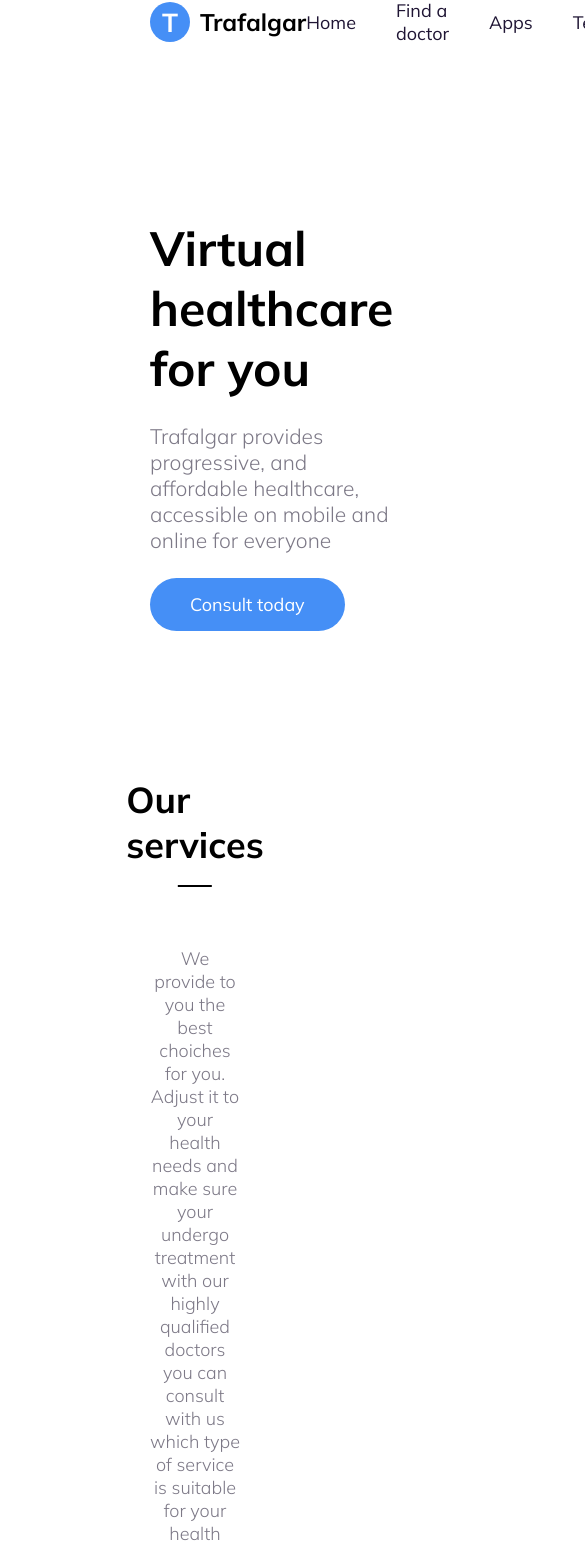
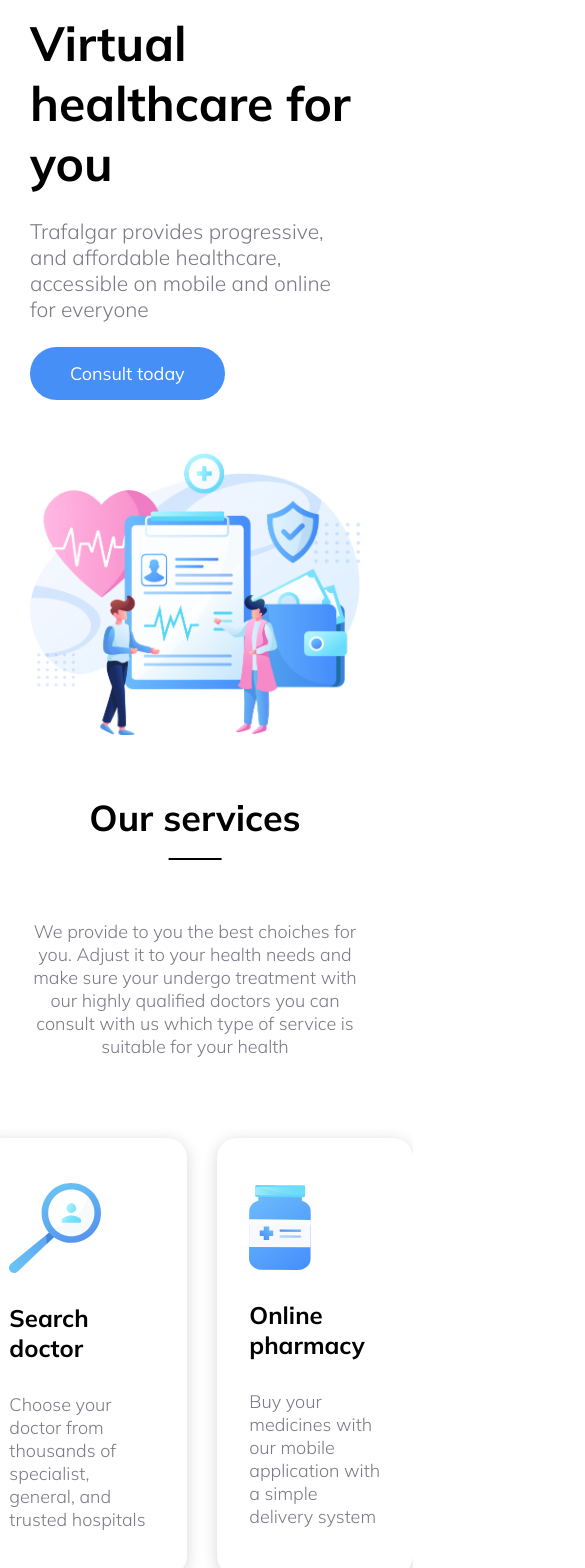
Before and after one commit to Orisabiyi/v-health, a React (Create React App) app: page / in a window 390 px wide. Shown: the part 107-1675 px from the top of the page, 585 px wide, since content can reach past the window. Built offline with nearby package versions, Linux system fonts and the light colour scheme.

Commit message:
chnaged the layout structure of the page for mobile view

```diff
--- a/src/index.css
+++ b/src/index.css
@@ -16,6 +16,12 @@
 
   --padding: 4rem 15rem;
   --flex-parent-gap: 8rem;
+}
+
+@media only screen and (max-width: 37.5em) {
+  :root {
+    --padding: 3rem;
+  }
 }
 
 *,
@@ -48,6 +54,13 @@
   gap: 4rem 8rem;
 }
 
+@media only screen and (max-width: 37.5em) {
+  .header {
+    grid-template-columns: 1fr;
+    gap: 5rem 0;
+  }
+}
+
 .nav {
   display: flex;
   align-items: center;
@@ -66,6 +79,12 @@
   display: flex;
   align-items: center;
   gap: 4rem;
+}
+
+@media only screen and (max-width: 37.5em) {
+  .nav__list {
+    display: none;
+  }
 }
 
 .header__content {
@@ -93,6 +112,16 @@
   height: 100%;
 }
 
+@media only screen and (max-width: 37.5em) {
+  .header__content {
+    grid-column: 1 / 3;
+  }
+
+  .header__img {
+    grid-column: 1 / -1;
+  }
+}
+
 .section {
   padding: var(--padding);
   color: var(--color-text-gray);
@@ -100,6 +129,13 @@
   display: flex;
   align-items: center;
   gap: var(--flex-parent-gap);
+}
+
+@media only screen and (max-width: 37.5em) {
+  .section {
+    flex-direction: column;
+    justify-content: center;
+  }
 }
 
 .section-service {
@@ -148,6 +184,12 @@
   gap: 3rem;
 }
 
+@media only screen and (max-width: 37.5em) {
+  .service__card {
+    grid-template-columns: repeat(2, 1fr);
+  }
+}
+
 .service__card .card {
   border-radius: 2rem;
   padding: 4.5rem 3.25rem;
@@ -163,6 +205,11 @@
   flex-direction: column;
   gap: 3rem;
 }
+.card__img img {
+  width: 100%;
+  height: 100%;
+  display: block;
+}
 
 .card__content {
   display: flex;
@@ -176,8 +223,18 @@
   gap: 3rem;
 }
 
+@media only screen and (max-width: 37.5em) {
+  .article__cards {
+    grid-template-columns: 1fr;
+  }
+}
+
 .article__cards .card {
   border-radius: 2rem;
+}
+
+.article__cards .card__img {
+  width: 100%;
 }
 
 .article__cards .card__content {
@@ -298,6 +355,18 @@
   color: var(--color-neutral);
 }
 
+@media only screen and (max-width: 37.5em) {
+  .footer {
+    grid-template-columns: repeat(2, 1fr);
+    padding: var(--padding);
+  }
+}
+
+.footer .figure {
+  background: var(--color-neutral);
+  color: var(--color-primary);
+}
+
 .footer h3 {
   color: var(--color-neutral);
 }
@@ -307,6 +376,12 @@
   justify-content: center;
   flex-direction: column;
   gap: 3rem;
+}
+
+@media only screen and (max-width: 37.5em) {
+  .footer__info:nth-of-type(1) {
+    grid-column: 1 / -1;
+  }
 }
 
 .footer__list {
```
